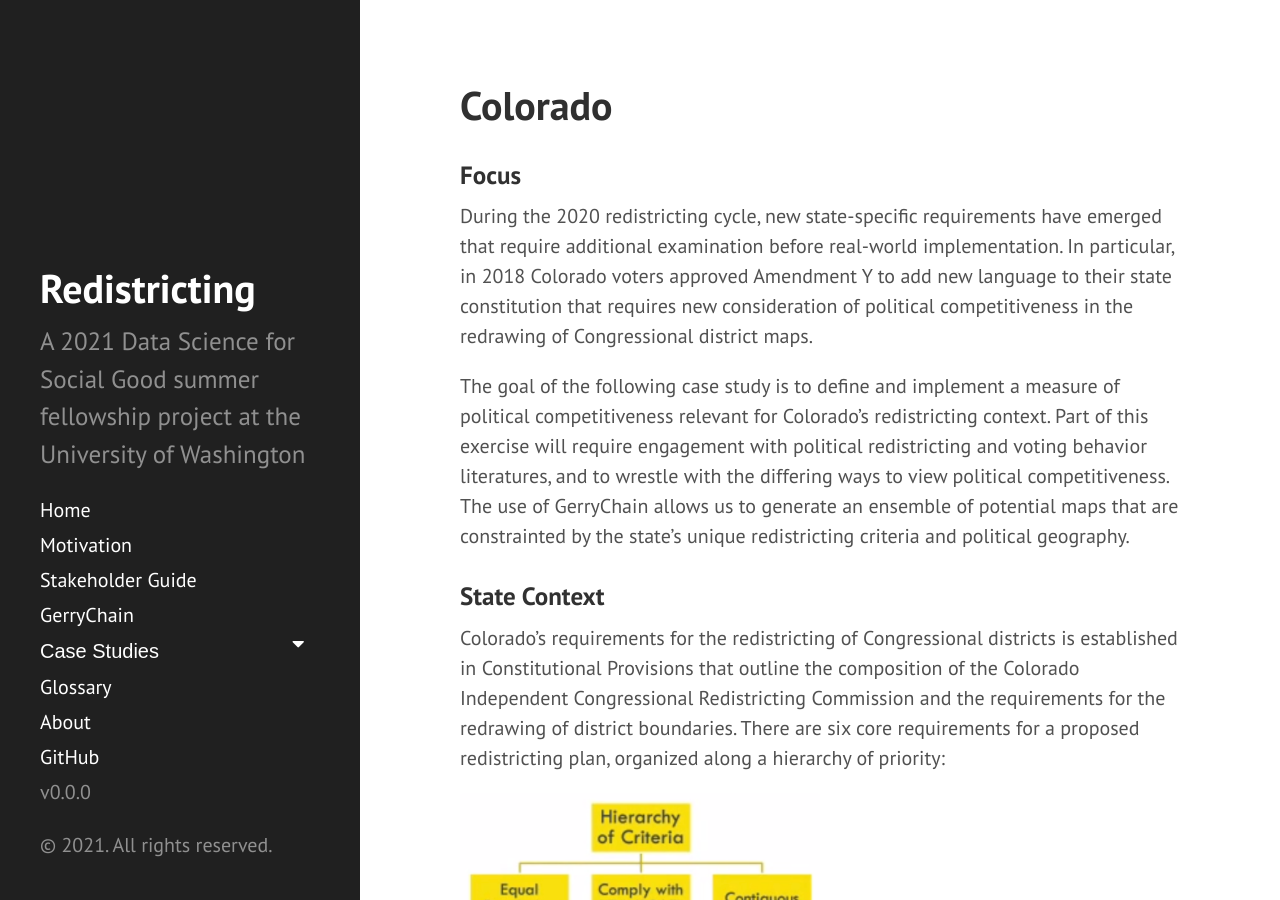
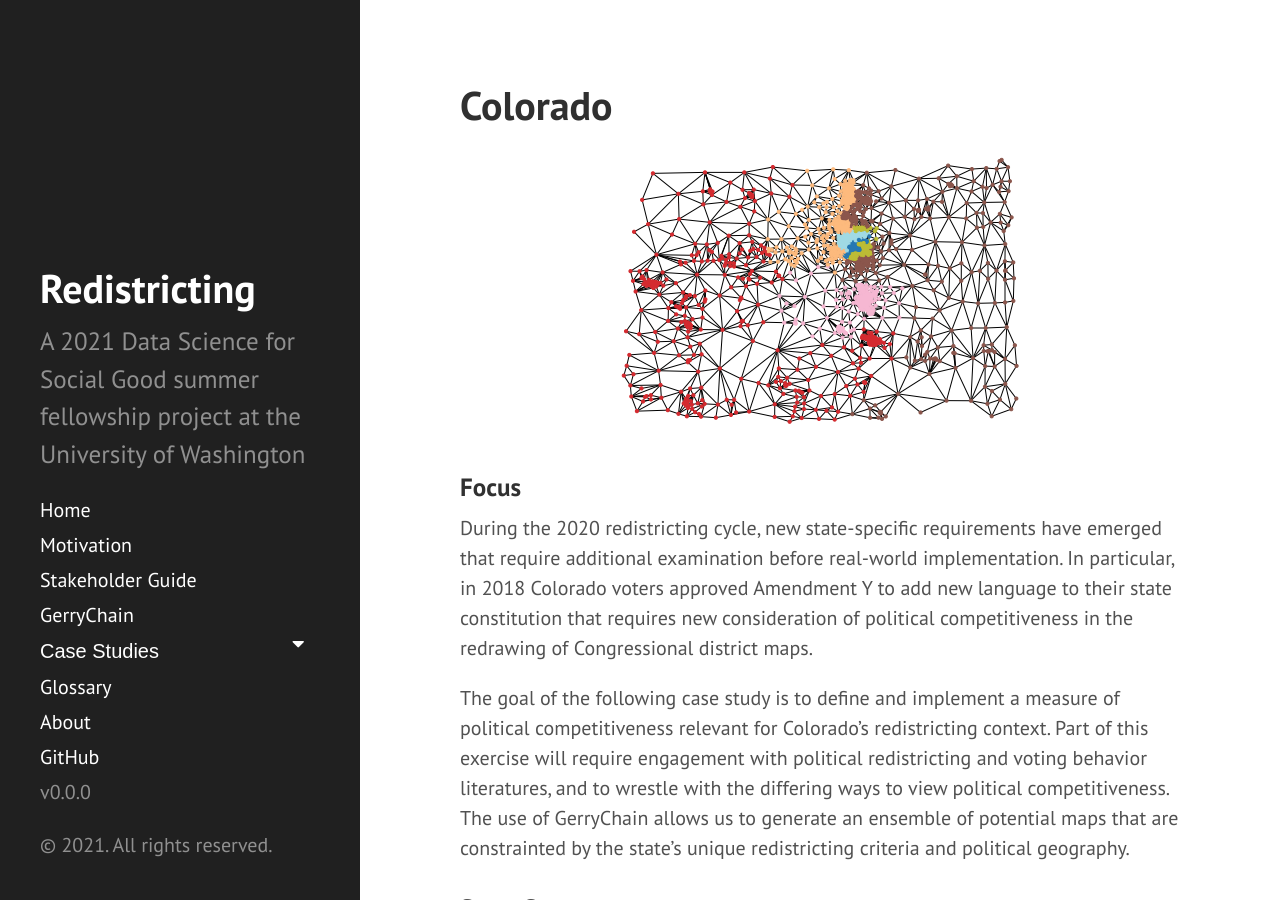
Before and after one commit to uwescience/DSSG2021-redistricting-website, a Jekyll site: the page built from colorado.md, in a window 1280 px wide and 900 px high. Built offline with Jekyll 4.4.1, drawn with Linux system fonts in a browser that asks for light colours.

Commit message:
Update colorado.md

```diff
--- a/colorado.md
+++ b/colorado.md
@@ -2,6 +2,8 @@
 layout: page
 title: Colorado
 ---
+
+<center><img src="{{ site.url }}{{ site.baseurl }}/assets/img/co_2012_dualgraph.png"></center>
 
 ### Focus
 
@@ -13,7 +15,7 @@ The goal of the following case study is to define and implement a measure of pol
 
 Colorado’s requirements for the redistricting of Congressional districts is established in Constitutional Provisions that outline the composition of the Colorado Independent Congressional Redistricting Commission and the requirements for the redrawing of district boundaries. There are six core requirements for a proposed redistricting plan, organized along a hierarchy of priority:
 
-<img src="{{ site.url }}{{ site.baseurl }}/assets/img/co_criteria.png" width="50%" height="50%">
+<center><img src="{{ site.url }}{{ site.baseurl }}/assets/img/co_criteria.png" width="50%" height="50%"></center>
 
 The implementation of political competitiveness is especially challenging when considering that Colorado’s redistricting commission adopts a hierarchy of criteria. That is, not every criteria requirement is treated the same. In fact, the most important level of the criteria outlines equal population, compliance with the Voting Rights Act of 1965, and for proposed districts to be contiguous. After this first level of criteria is achieved, then maps should preserve whole communities of interest, preserve whole political subdivisions (e.g., county and/or town boundaries), and to keep districts compact. Only after these previous six requirements are satisfied does the redistricting commission consider political competitiveness.
 
```
